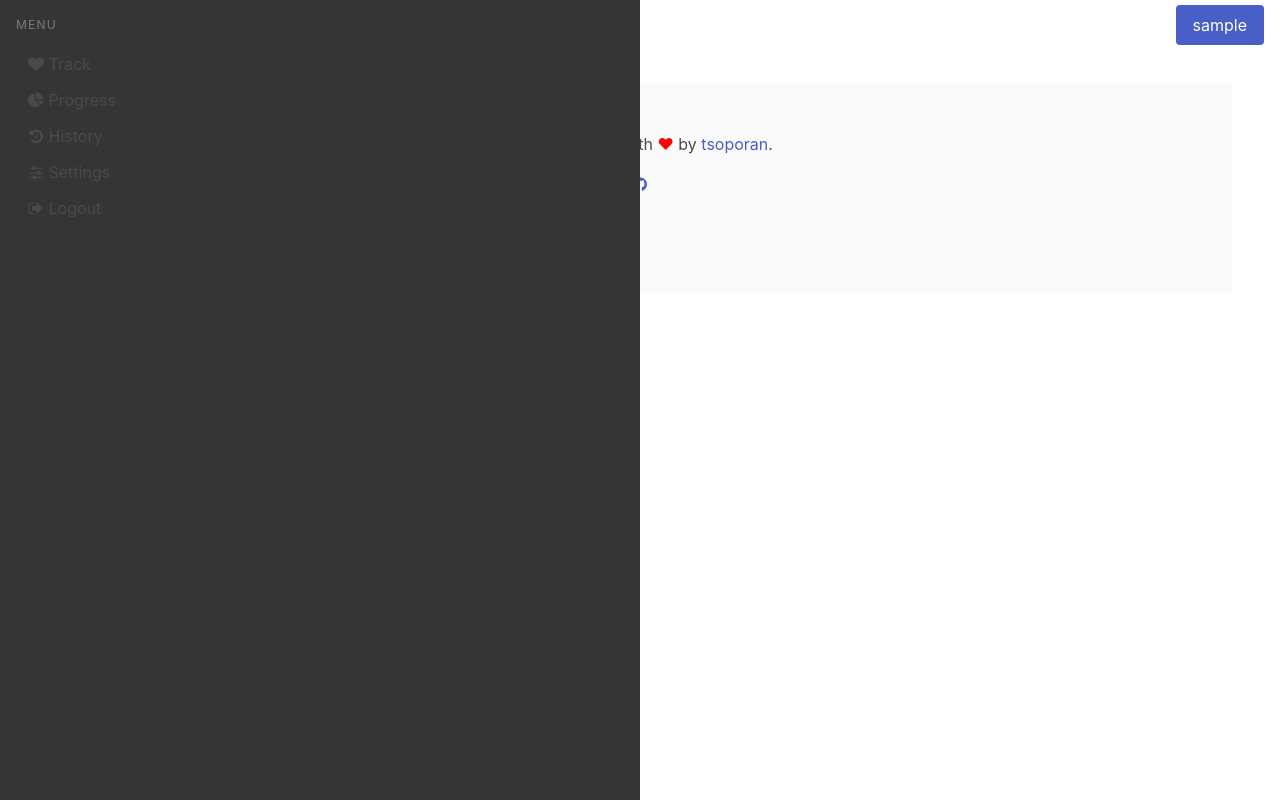
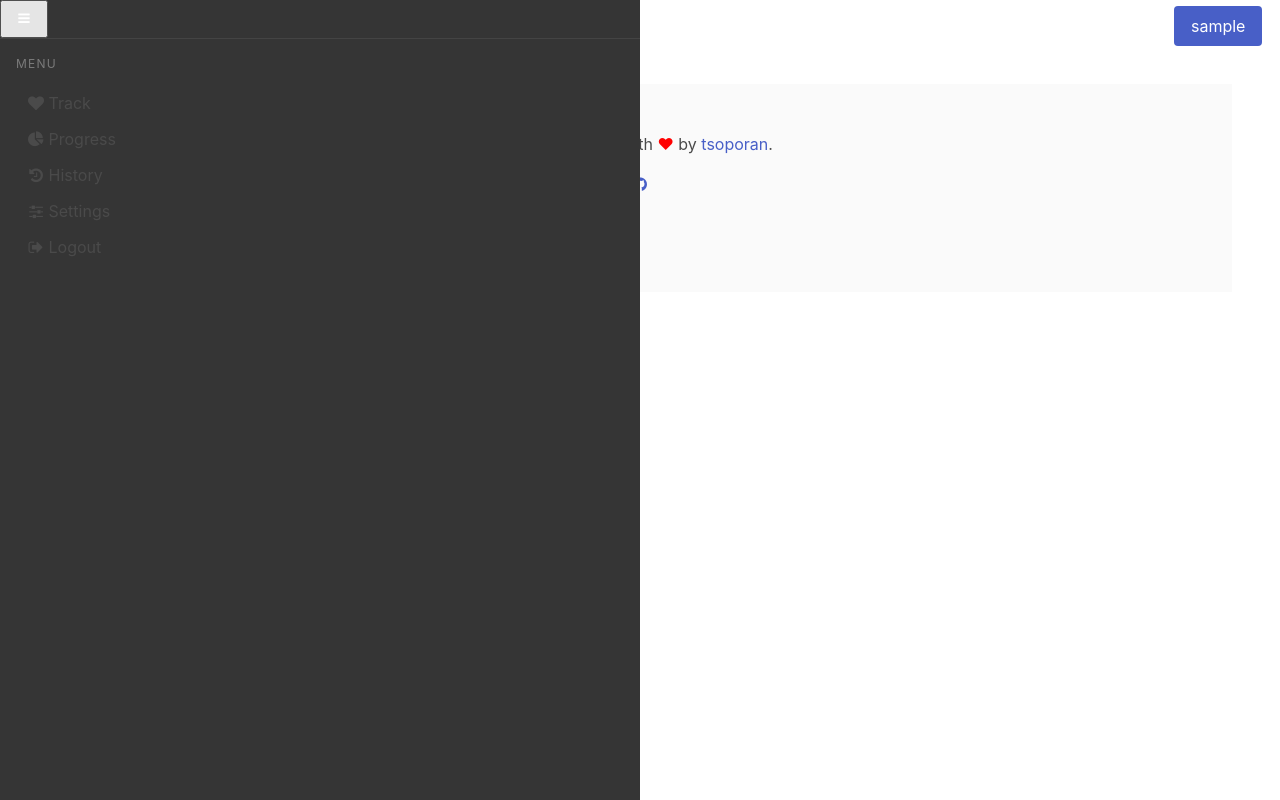
Before and after one commit to tsoporan/fittrak, a Django app: page / in a window 1280 px wide. Run offline with Django 3.2, Linux system fonts and the light colour scheme; the visitor is signed in with stand-in values (Sample User, id 1); style sheets or scripts are compiled from the project's sources.

Commit message:
separate sidebar css + more styling

```diff
--- a/static/css/base.scss
+++ b/static/css/base.scss
@@ -4,4 +4,5 @@
 @import '../node_modules/font-awesome/scss/font-awesome';
 @import 'layout';
 @import 'forms';
+@import 'sidebar';
 @import 'errors';
--- a/static/css/layout.scss
+++ b/static/css/layout.scss
@@ -10,23 +10,12 @@ header {
   top: 0;
   width: 100%;
   background: $white;
+  padding: .1rem;
 }
 
 header h1 {
   font-size: 2rem;
   padding: 0 1rem;
-  color: $white;
-}
-
-div.sidebar {
-  z-index: 2;
-  left: 0;
-  top: 0;
-  width: 50%;
-  height: 100%;
-  background: $darkgrey;
-  position: fixed;
-  padding: 1rem;
   color: $white;
 }
 
--- /dev/null
+++ b/static/css/sidebar.scss
@@ -0,0 +1,24 @@
+$darkgrey2: #444444;
+
+div.sidebar {
+  z-index: 2;
+  left: 0;
+  top: 0;
+  width: 50%;
+  height: 100%;
+  background: $darkgrey;
+  position: fixed;
+  color: $white;
+}
+
+div.sidebar aside.menu {
+  padding: 1rem;
+}
+
+div.sidebar div.toggle-menu {
+  border-bottom: 1px solid $darkgrey2;
+}
+
+div.sidebar div.toggle-menu button span {
+  color: $white;
+}
--- a/templates/includes/header.html
+++ b/templates/includes/header.html
@@ -1,7 +1,7 @@
 <header>
   <div class="columns is-mobile">
     <div class="column is-half">
-      <h1><a href="{% url 'index' %}">FitTrack</a></h1>
+      <h1><a href="{% url 'new_workout' %}">FitTrack</a></h1>
     </div>
 
     <div class="column">
--- a/templates/includes/sidebar.html
+++ b/templates/includes/sidebar.html
@@ -1,5 +1,11 @@
 {% if user.is_authenticated %}
 <div class="sidebar">
+  <div class="toggle-menu">
+    <button>
+      <span class="icon is-medium"><i class="fa fa-bars"></i></span>
+    </button>
+  </div>
+
   <aside class="menu">
     <p class="menu-label">Menu</p>
     <ul class="menu-list">
```
